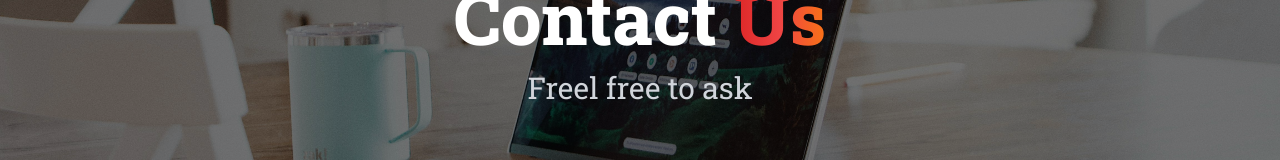
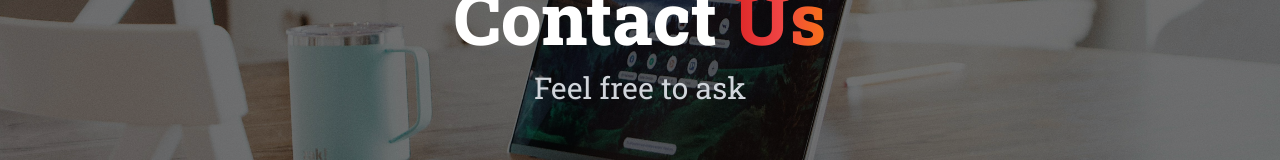
Before and after one commit to tulipbond/tulip-website, a Next.js app: page /contactus in a window 1280 px wide. Shown: the part 356-516 px from the top of the page. Built offline with nearby package versions, Linux system fonts and the light colour scheme; a web font is replaced by a local one; what taos would draw is missing.

Commit message:
banner correction

```diff
--- a/src/app/(pages)/contactus/components/ContactBanner.tsx
+++ b/src/app/(pages)/contactus/components/ContactBanner.tsx
@@ -38,7 +38,7 @@ export default function HeroBanner() {
           </span>
         </h1>
         <p className="mt-4  text-gray-300 max-w-2xl mx-auto leading-relaxed text-xl md:text-3xl ">
-          Freel free to ask
+          Feel free to ask
         </p>
 
       </div>
```
